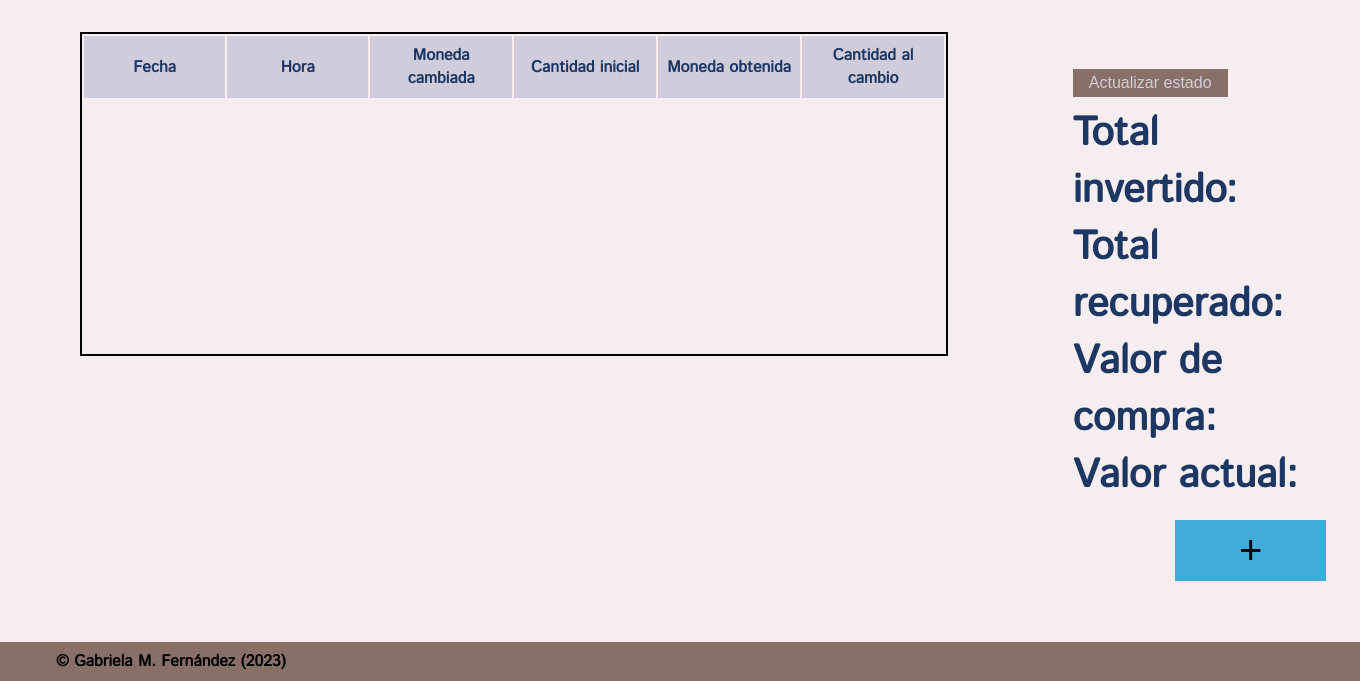
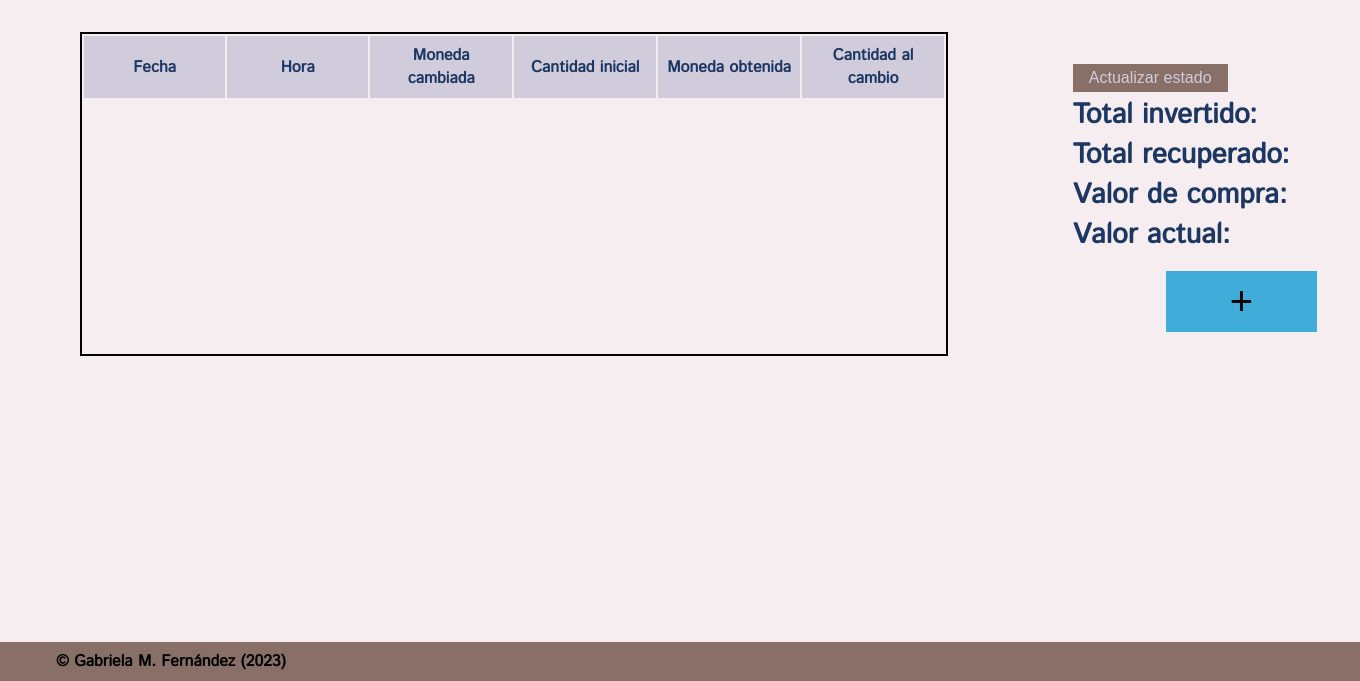
Before and after one commit to gabyfdez90/MyCryptoApp, a Flask app: page / in a window 1360 px wide; the page is wider, and only the part inside the window is pictured. Shown: the part 119-800 px from the top of that part. Run offline with Flask 2, Linux system fonts and the light colour scheme; lists and menus that the app fills with data are empty; parts of the project's set-up code (start-up, migrations or seed data) failed here and were passed over.

Commit message:
cambios estilo overview section

```diff
--- a/app_crypto/static/index.css
+++ b/app_crypto/static/index.css
@@ -126,7 +126,7 @@
 .overview-section{
 	margin-left: 10%;
 	margin-top:1rem;
-	font-size: 5vh;
+	font-size: 3.5vh;
 	color:#1C3762;
 	font-weight: 800;
 }
```
